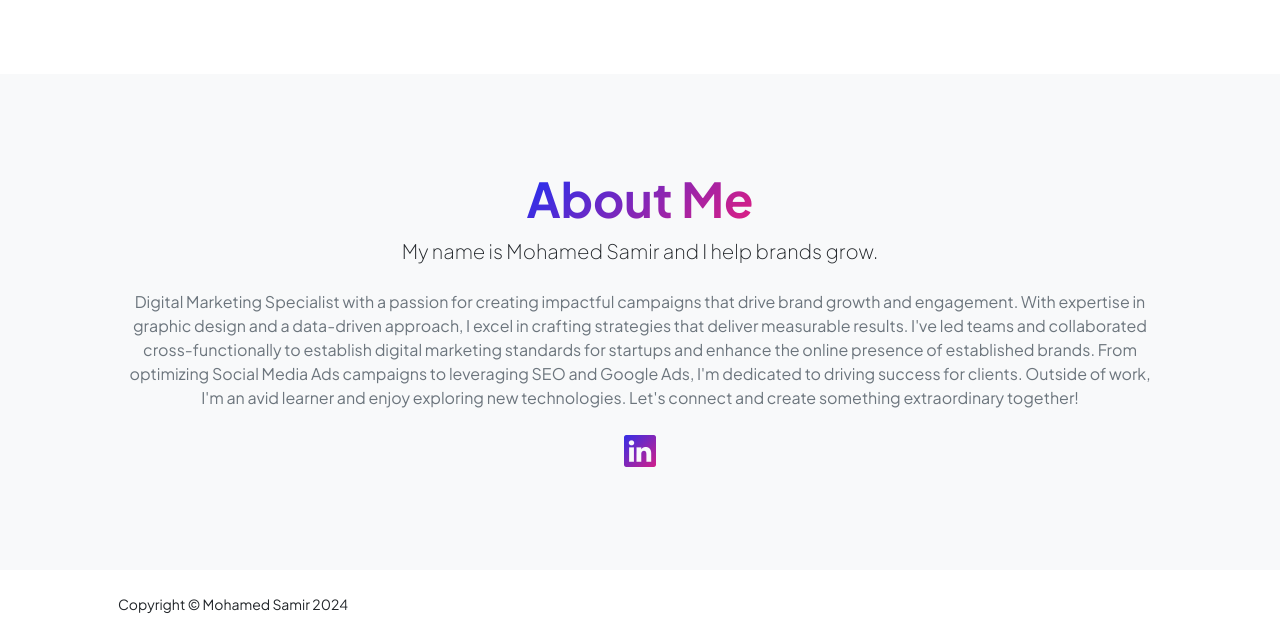
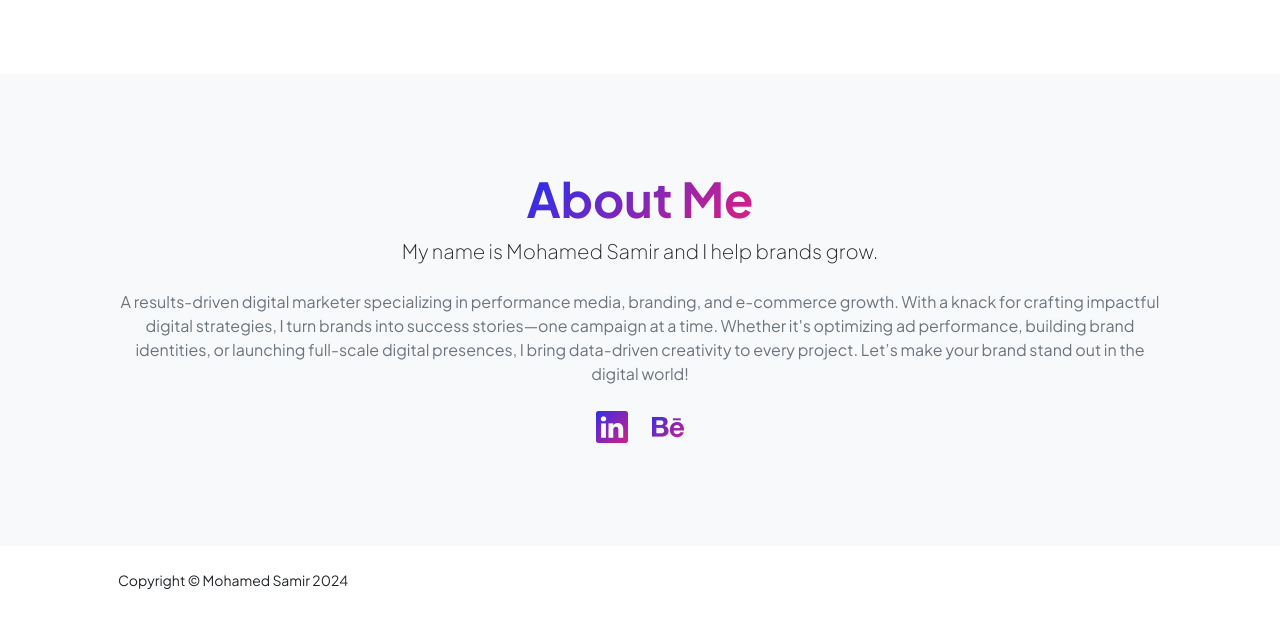
Before and after one commit to MohJunior/Mohamed-Samir, a plain HTML site: page index.html in a window 1280 px wide. Shown: the part 991-1630 px from the top of the page. After the commit the page ends 1606 px from the top, so only its background shows below. Drawn offline with nearby package versions, Linux system fonts and the light colour scheme.

Commit message:
update#04

```diff
--- a/index.html
+++ b/index.html
@@ -442,17 +442,7 @@
                   My name is Mohamed Samir and I help brands grow.
                 </p>
                 <p class="text-muted">
-                  Digital Marketing Specialist with a passion for creating
-                  impactful campaigns that drive brand growth and engagement.
-                  With expertise in graphic design and a data-driven approach, I
-                  excel in crafting strategies that deliver measurable results.
-                  I've led teams and collaborated cross-functionally to
-                  establish digital marketing standards for startups and enhance
-                  the online presence of established brands. From optimizing
-                  Social Media Ads campaigns to leveraging SEO and Google Ads,
-                  I'm dedicated to driving success for clients. Outside of work,
-                  I'm an avid learner and enjoy exploring new technologies.
-                  Let's connect and create something extraordinary together!
+                  A results-driven digital marketer specializing in performance media, branding, and e-commerce growth. With a knack for crafting impactful digital strategies, I turn brands into success stories—one campaign at a time. Whether it's optimizing ad performance, building brand identities, or launching full-scale digital presences, I bring data-driven creativity to every project. Let’s make your brand stand out in the digital world!
                 </p>
                 <div class="d-flex justify-content-center fs-2 gap-4">
                   <!--<a class="text-gradient" href="#!"><i class="bi bi-twitter"></i></a>-->
@@ -460,6 +450,11 @@
                     class="text-gradient"
                     href="https://www.linkedin.com/in/mohamed-samir-jr"
                     ><i class="bi bi-linkedin"></i
+                  ></a>
+                  <a
+                    class="text-gradient"
+                    href="https://www.behance.net/Mohamed0JR"
+                    ><i class="bi bi-behance"></i
                   ></a>
                   <!--<a class="text-gradient" href="#!"><i class="bi bi-github"></i></a>-->
                 </div>
```
Also changed, not shown: contact.html (+1 -1 lines), projects.html (+1 -4 lines), resume.html (+2 -0 lines), 1 other file.
